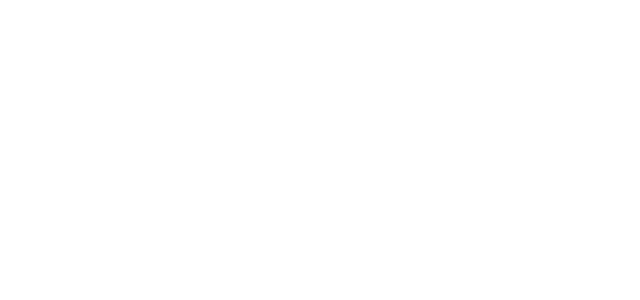
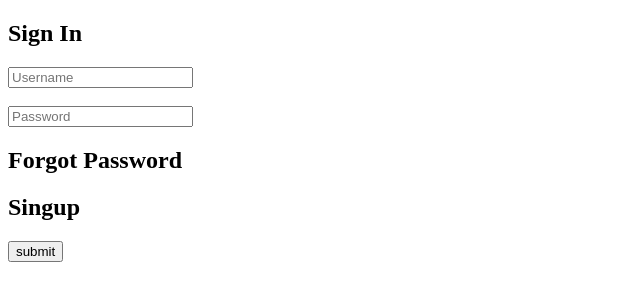
Before and after one commit to tri1978/my-work, a plain HTML site: page index.html in a window 1280 px wide. Shown: the whole page, without its empty margins (0-640 px from the left). Drawn offline with Linux system fonts and the light colour scheme.

Commit message:
Update index.html

```diff
--- a/index.html
+++ b/index.html
@@ -6,6 +6,25 @@
     <title>Document</title>
 </head>
 <body>
+    <section ID="sec-con">
+        <div id="div-contact">
+          <h1>Sign In</h1>
+          <form action="action-page.php" id="form-con">
+            <input type="text" id="fname" placeholder="Username" /><br />
+            <br />
+            <input type="text" id="lname" placeholder="Password" /><br />
+          </form>
+          <div>
+            <h2>Forgot Password</h2>
+            <h2>Singup</h2>
+          </div>
+
+          <form action="action-page.php" id="form-con">
+            <input type="submit" value="submit" id="submit" />
+          </form>
+        </div>
+      </section>
+      <section></section>
 
 </body>
 </html>
```
